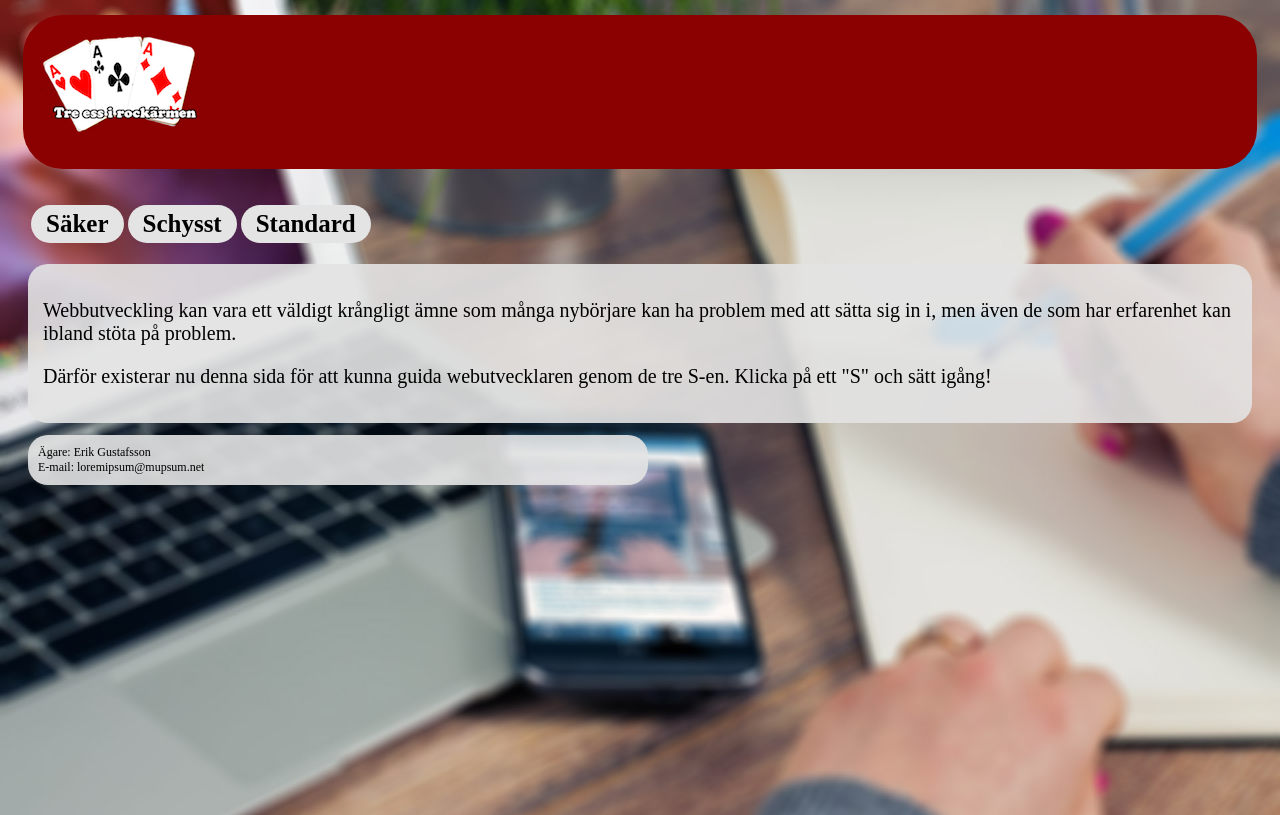
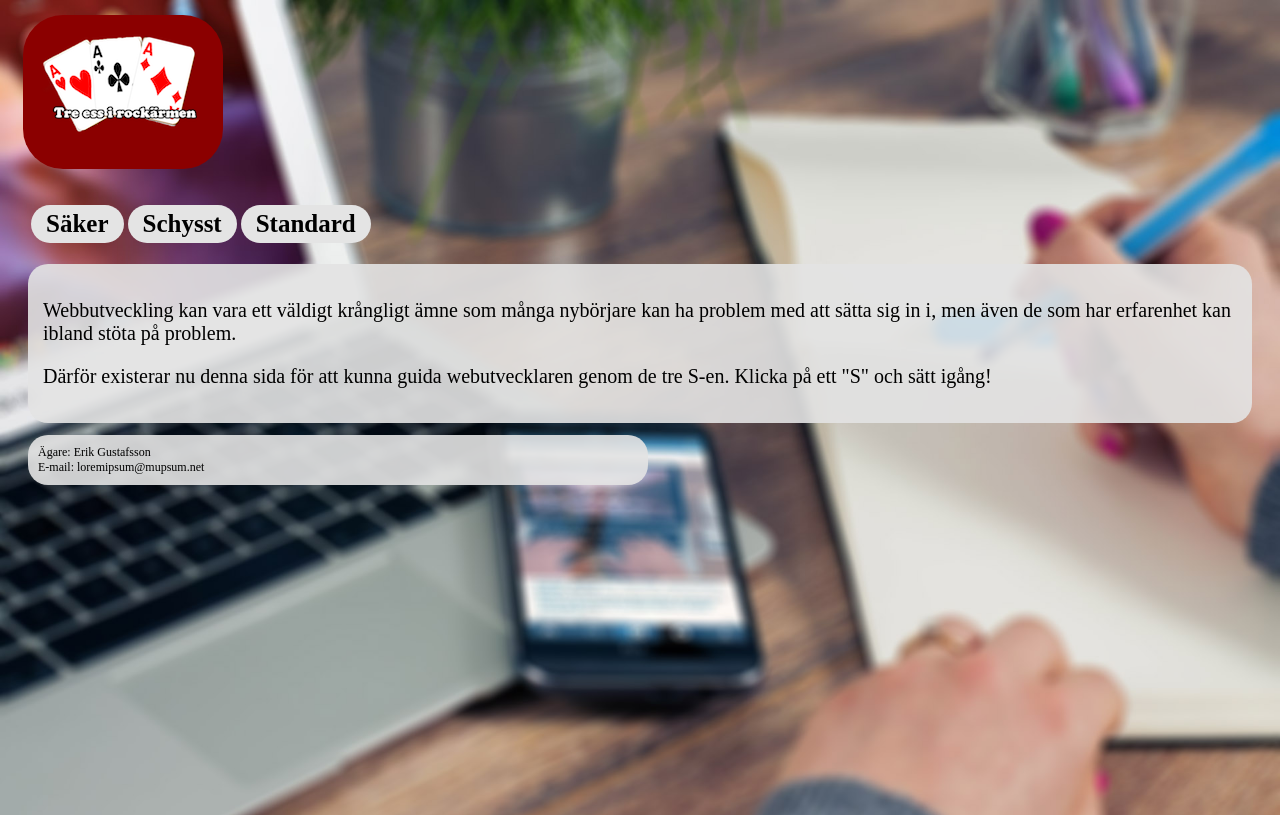
Before and after one commit to erikgust2/erikgust2.github.io, a plain HTML site: page tre_ess_startsida.html in a window 1280 px wide. Drawn offline with Linux system fonts and the light colour scheme.

Commit message:
Korrigering av korrigering

```diff
--- a/tre_ess_startsida.css
+++ b/tre_ess_startsida.css
@@ -59,7 +59,6 @@ section#sakersida{
 nav{
     margin:0 auto;
     max-width: 95%;
-    cursor:pointer;
 }
 @media (min-width:500px){
     body{
@@ -87,6 +86,12 @@ nav{
         margin-left: 20px;
         margin-right: 20px;
     }
+    header{
+        width: 200px;;
+    }
+    nav h2{
+        cursor: pointer;
+    }
 }
 
 section img{
```
